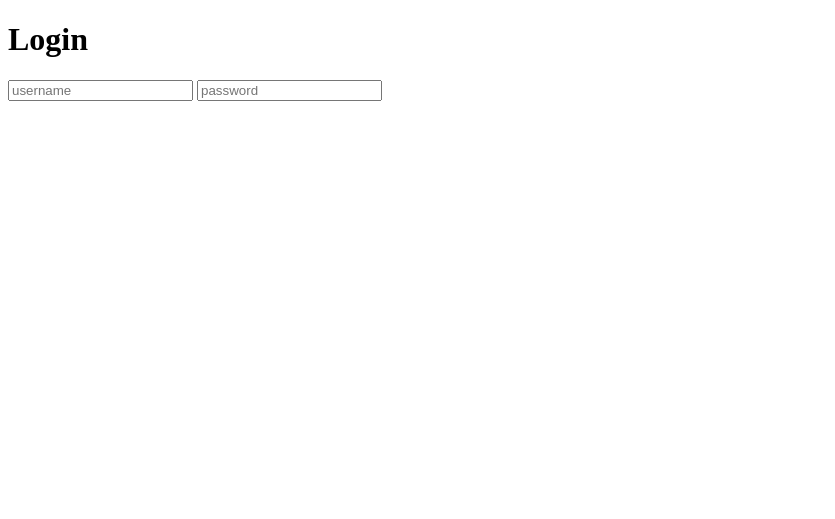
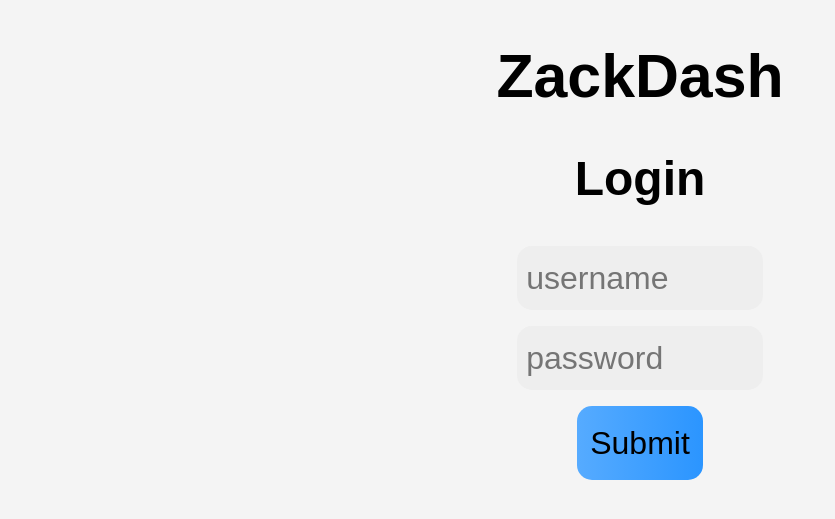
Before and after one commit to userpetitpain/ZackDash, a Flask app: page / in a window 1280 px wide. Shown: the top 519 px of the page, without its empty margins (0-835 px from the left). Run offline with Flask 3, Linux system fonts and the light colour scheme.

Commit message:
added a basig login form

```diff
--- /dev/null
+++ b/static/styles/login.css
@@ -0,0 +1,53 @@
+* {
+    font-family: Arial, Helvetica, sans-serif;
+}
+
+body {
+    background-color: #f4f4f4;
+}
+
+h1{
+    text-align: center;
+    font-size: 3.8em;
+}
+
+h2 {
+    text-align: center;
+    font-size: 3em;
+}
+
+form {
+    display: flex;
+    align-items: center;
+    justify-content: center;
+    flex-direction: column;
+    gap: 1em;
+}
+
+form input {
+    height: 1.4em;
+    width: 18%;
+    background-color: rgb(238, 238, 238);
+    border: 0 transparent solid;
+    border-radius: 15px;
+    font-size: 2em;
+    padding: 0.3em;
+}
+
+form input:focus {
+    border: 2px black solid;
+}
+
+form input[type=submit] {
+    background: linear-gradient(
+        to right, rgb(86, 171, 255), rgb(43, 149, 255)
+    );
+    height: 2.3em;
+    width: 10%;
+}
+
+form input[type=submit]:active {
+    transition: 0.2s;
+    border: 0 transparent solid;
+    border-radius: 20px;
+}
--- a/templates/login.html
+++ b/templates/login.html
@@ -3,13 +3,16 @@
 <head>
     <meta charset="UTF-8">
     <meta name="viewport" content="width=device-width, initial-scale=1.0">
+    <link rel="stylesheet" href="{{ url_for('static', filename='styles/login.css')}}">
     <title>Login</title>
 </head>
 <body>
-    <h1>Login</h1>
+    <h1>ZackDash</h1>
+    <h2>Login</h2>
     <form>
         <input type="text" name="username" id="username-input" placeholder="username">
         <input type="password" name="password" id="password-input" placeholder="password">
+        <input type="submit" name="submit" id="submit-button">
     </form>
 </body>
 </html>
```
